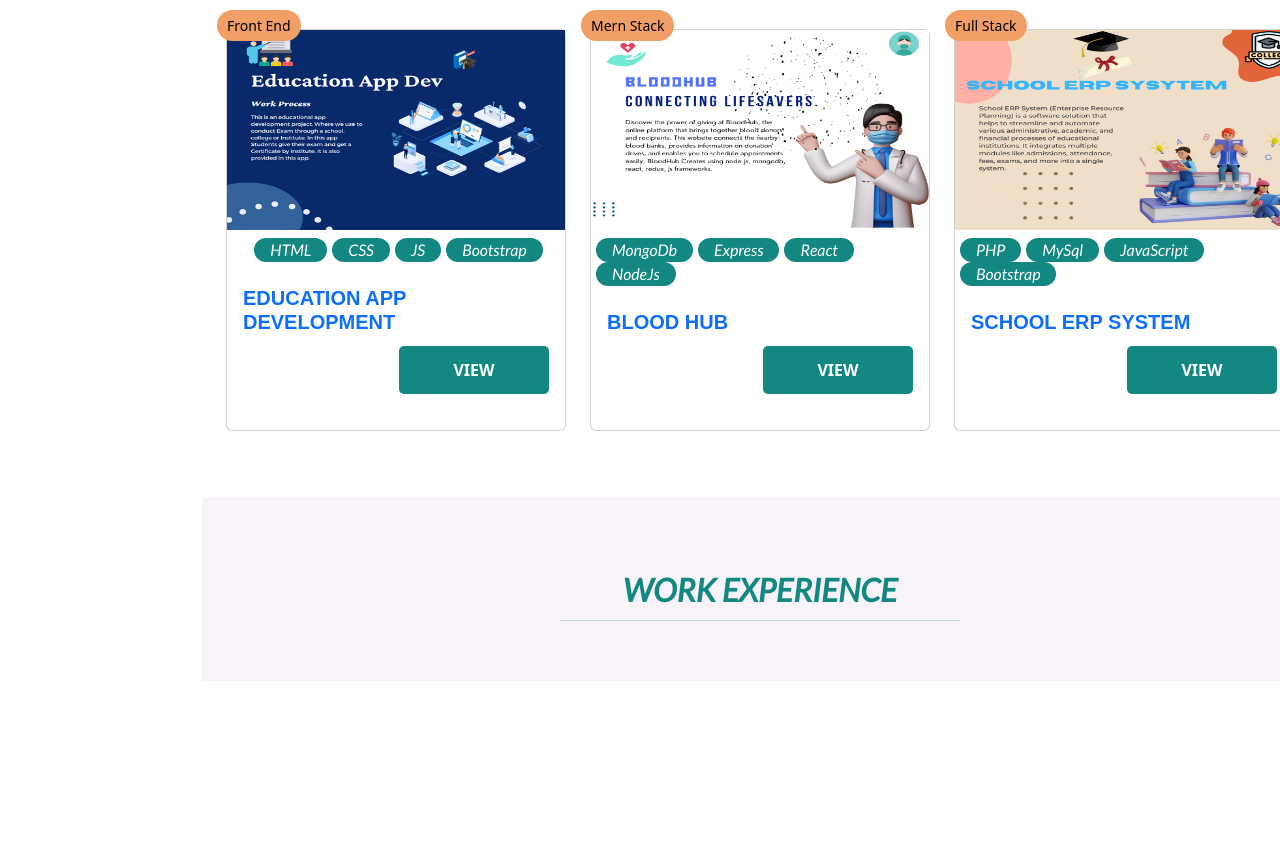
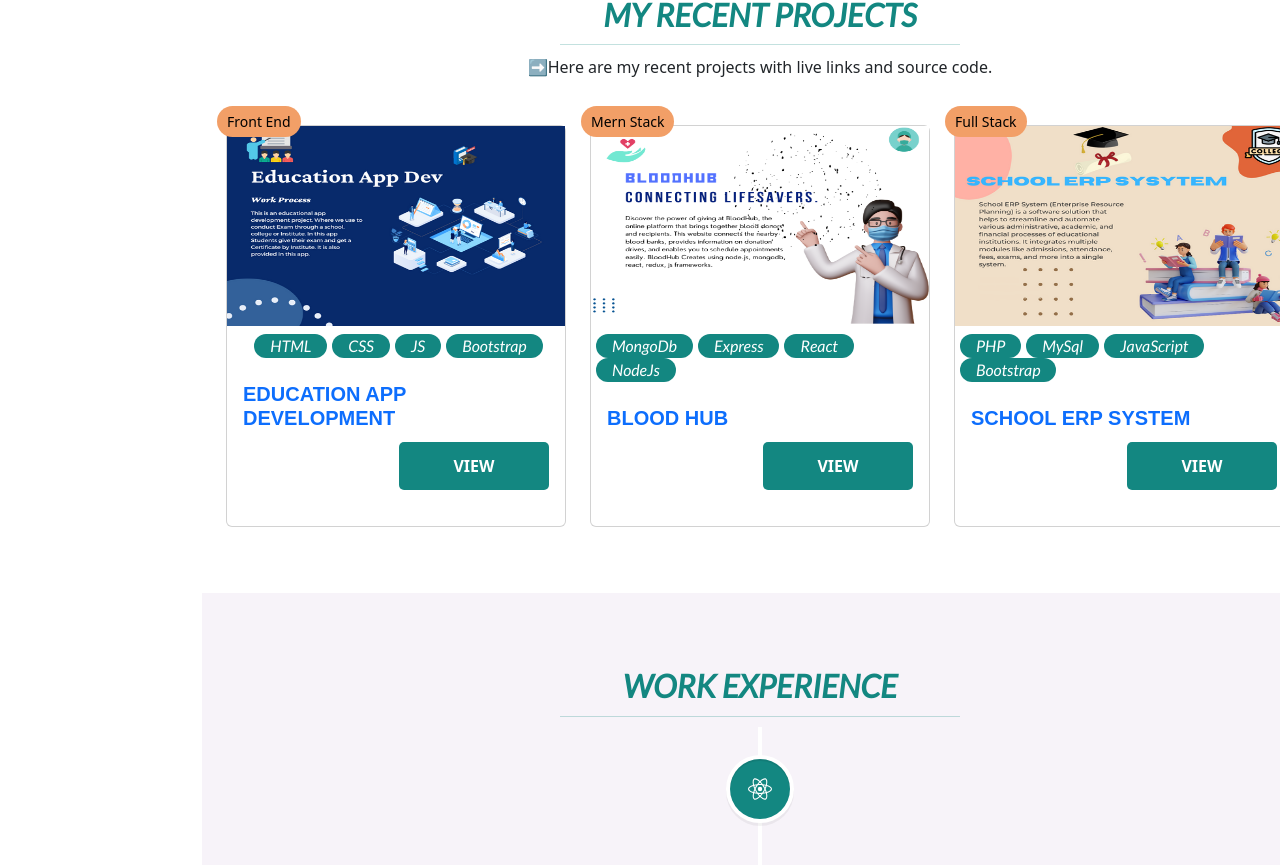
Before and after one commit to Haris-Mohanty/PortFolio2, a React (Create React App) app in the folder client/: page / in a window 1280 px wide. Shown: the part 2809-3674 px from the top of the page. Before the commit the page ends 3540 px from the top, so only its background shows below. Built offline with nearby package versions, Linux system fonts and the light colour scheme; a web font is replaced by a local one.

Commit message:
client- src- pages- WorkExp- WorkExp.js- Add work experience design fixed.

```diff
--- a/client/src/pages/Educations/Educations.js
+++ b/client/src/pages/Educations/Educations.js
@@ -11,7 +11,7 @@ const Educations = () => {
   return (
     <>
       <div className="container education mb-">
-        <h2 className="col-12 mt-5 mb-1 text-center font-Lato text-uppercase">
+        <h2 className="col-12 mt-5 p-5 mb-1 text-center font-Lato text-uppercase">
           Education Details
         </h2>
         <hr />
--- a/client/src/pages/workExp/WorkExp.js
+++ b/client/src/pages/workExp/WorkExp.js
@@ -1,5 +1,11 @@
 import React from "react";
+import {
+  VerticalTimeline,
+  VerticalTimelineElement,
+} from "react-vertical-timeline-component";
+import "react-vertical-timeline-component/style.min.css";
 import "./WorkExp.css";
+import { SiReact } from "react-icons/si";
 
 const WorkExp = () => {
   return (
@@ -10,6 +16,23 @@ const WorkExp = () => {
             Work Experience
           </h2>
           <hr />
+          <VerticalTimeline>
+            <VerticalTimelineElement
+              className="vertical-timeline-element--work"
+              contentStyle={{ background: "white", color: "black" }}
+              contentArrowStyle={{ borderRight: "7px solid  gray" }}
+              date="2023 - present"
+              iconStyle={{ background: "#138781", color: "#fff" }}
+              icon={<SiReact />}
+            >
+              <h3 className="vertical-timeline-element-title font-playfair fw-bold">
+                Infosys
+              </h3>
+              <h4 className="vertical-timeline-element-subtitle">
+                Mern Stack Developer
+              </h4>
+            </VerticalTimelineElement>
+          </VerticalTimeline>
         </div>
       </div>
     </>
```
